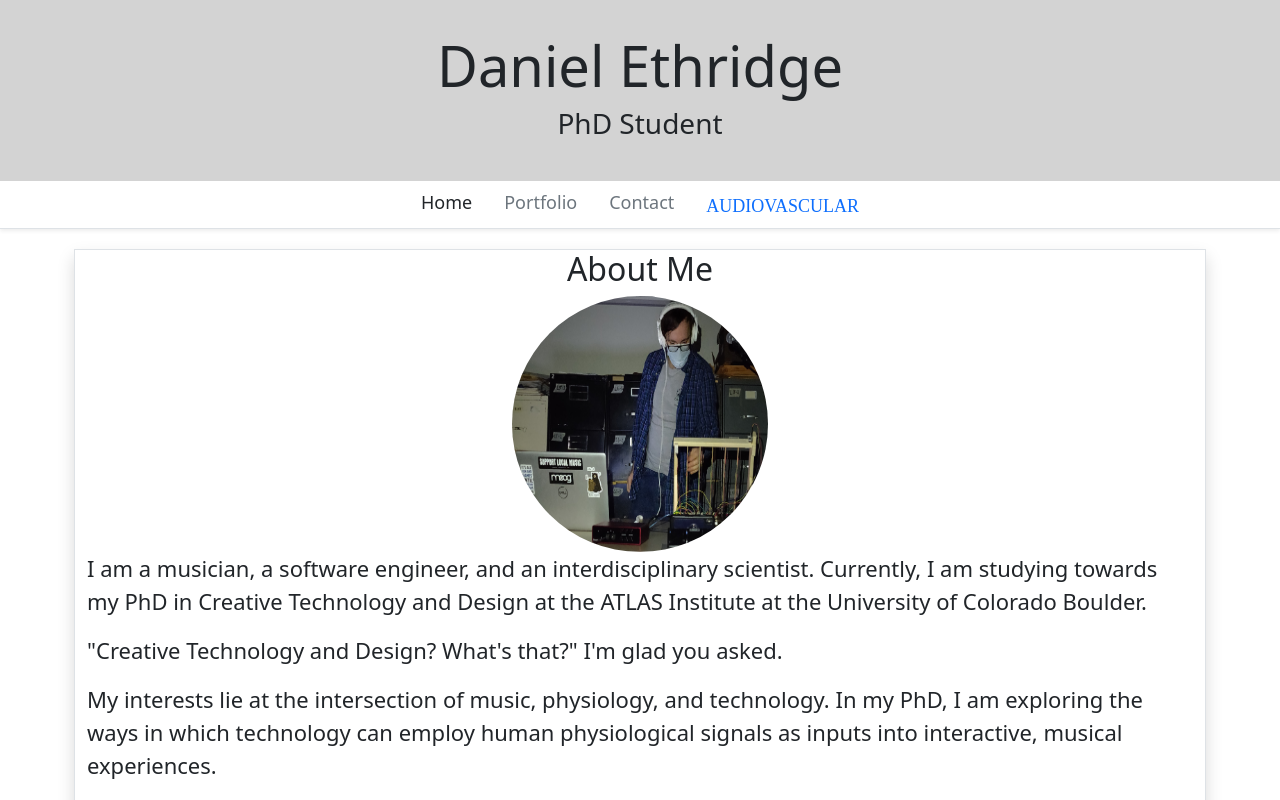
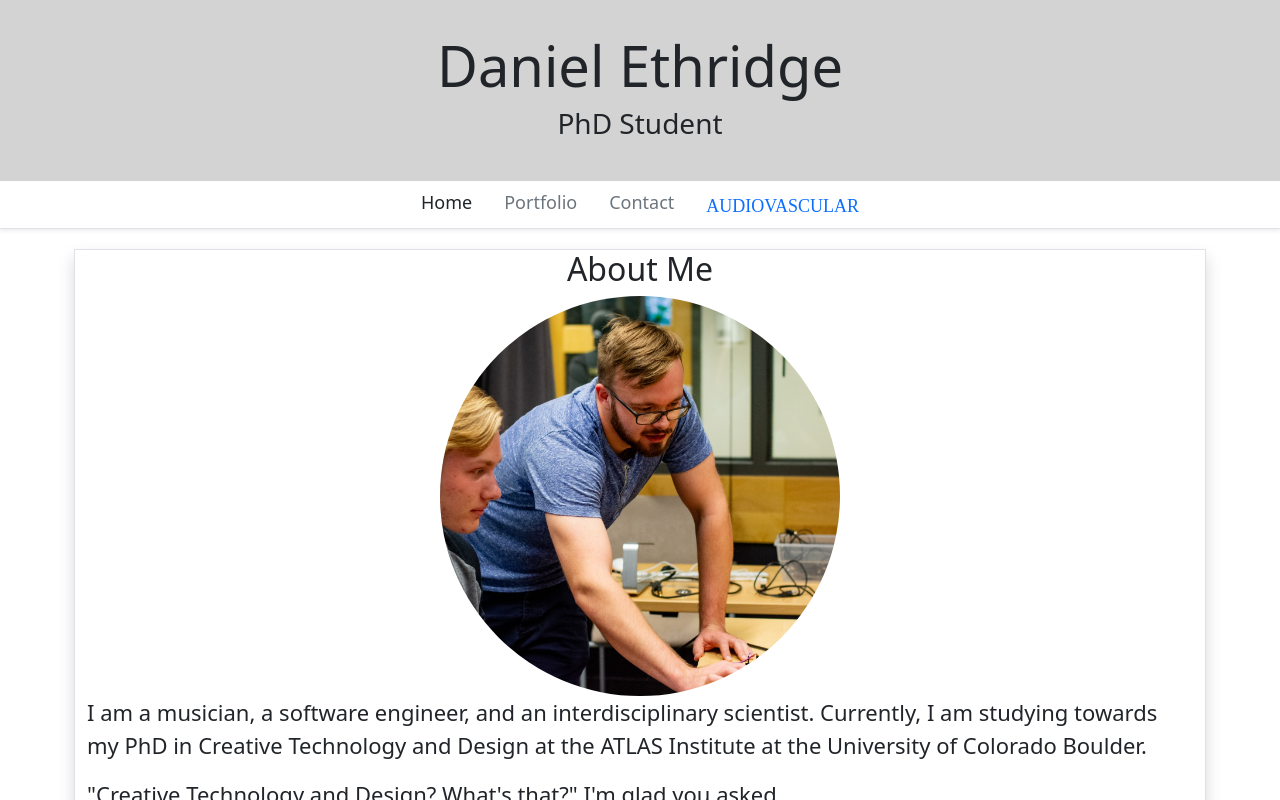
Before and after one commit to daniel-ethridge/daniel-ethridge.github.io, an Angular app: page /home in a window 1280 px wide. Shown: the top 800 px of the page. Built offline with nearby package versions, Linux system fonts and the light colour scheme.

Commit message:
Added new homepage picture

```diff
--- a/src/app/main-pages/home/home.component.html
+++ b/src/app/main-pages/home/home.component.html
@@ -5,7 +5,7 @@
             <div>
                 <div class="text-center">
                     <h2>About Me</h2>
-                    <img src="../../assets/profile.png" alt="Profile Picture" width="256" height="256"
+                    <img src={{profilePhoto}} alt="Profile Picture" width="400" height="400"
                         class="rounded-circle">
                 </div>
                 <p>
--- a/src/app/main-pages/home/home.component.ts
+++ b/src/app/main-pages/home/home.component.ts
@@ -15,4 +15,6 @@ export class HomeComponent {
   constructor(private titleService: Title) {
     this.titleService.setTitle("Daniel Ethridge - Home");
   }
+
+  profilePhoto: string = "../../../assets/profile-photo-cropped.jpg"
 }
```
Also changed, not shown: src/assets/profile-photo-cropped.jpg (added), src/assets/profile-photo.jpeg (added).
